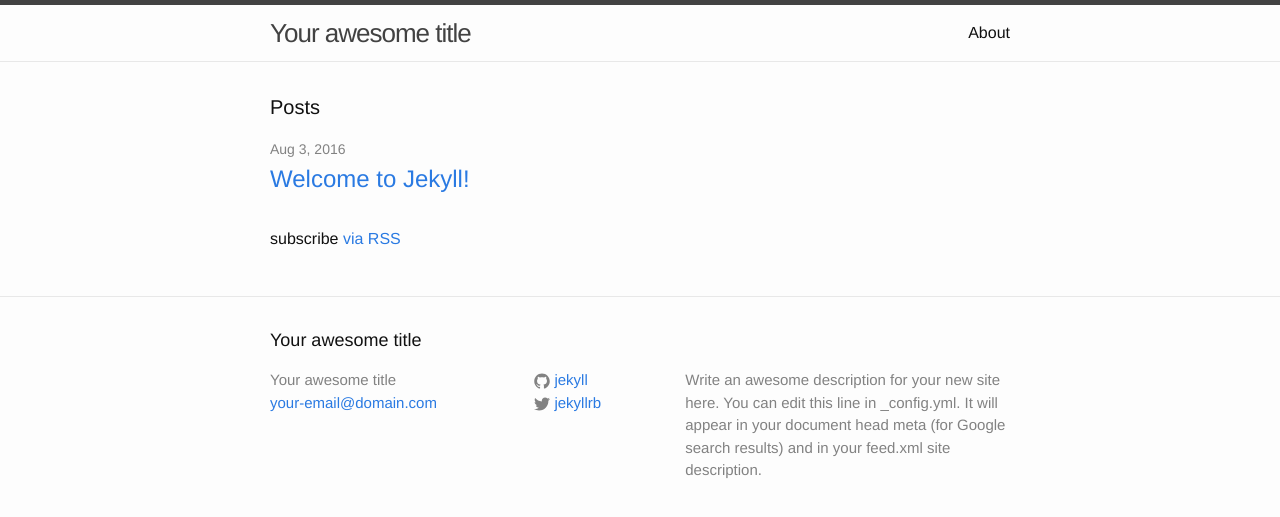
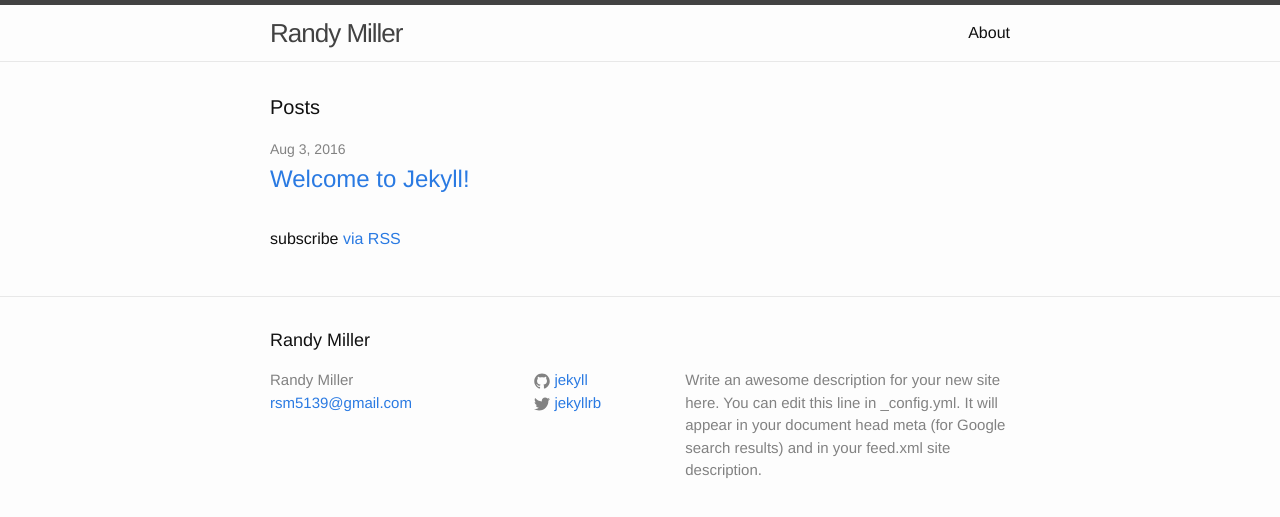
Before and after one commit to rsm5139/rsm5139.github.io, a Jekyll site: the page built from index.html, in a window 1280 px wide. Shown: the top 517 px of the page. Built offline with Jekyll 4.4.1, drawn with Linux system fonts in a browser that asks for light colours.

Commit message:
Updated _config.yml

```diff
--- a/_config.yml
+++ b/_config.yml
@@ -6,14 +6,14 @@
 # 'jekyll serve'. If you change this file, please restart the server process.
 
 # Site settings
-title: Your awesome title
-email: your-email@domain.com
+title: Randy Miller
+email: rsm5139@gmail.com
 description: > # this means to ignore newlines until "baseurl:"
   Write an awesome description for your new site here. You can edit this
   line in _config.yml. It will appear in your document head meta (for
   Google search results) and in your feed.xml site description.
 baseurl: "" # the subpath of your site, e.g. /blog
-url: "http://yourdomain.com" # the base hostname & protocol for your site
+url: "https://randy-miller.com" # the base hostname & protocol for your site
 twitter_username: jekyllrb
 github_username:  jekyll
 
```
